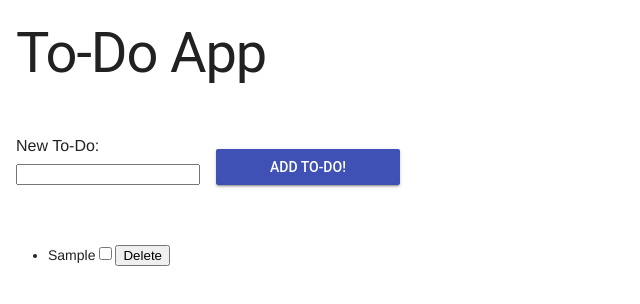
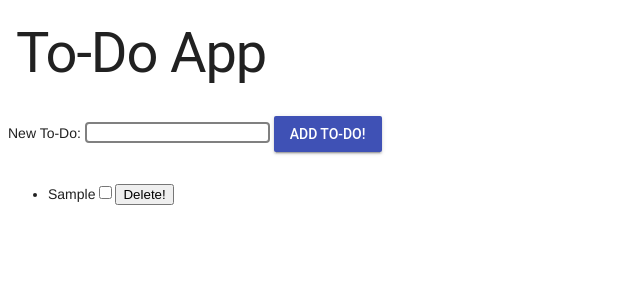
Before and after one commit to sconovergit/todoapp3, a plain HTML site: page index.html in a window 1280 px wide. Both pictures are taken after typing "Sample" into the empty fields and a click on the button "ADD TO-DO!". Shown: the whole page, without its empty margins (0-640 px from the left). Drawn offline with nearby package versions, Linux system fonts and the light colour scheme.

Commit message:
Finished assignment and Added a style

```diff
--- a/app.js
+++ b/app.js
@@ -1,38 +1,58 @@
 function onReady(){
   const addToDoForm = document.getElementById('addToDoForm');
-  const newToDoText = document.getElementById('newToDoText');
-  const toDoList = document.getElementById('toDoList');
-  addToDoForm.addEventListener('submit', event => {
-    event.preventDefault();
+  let toDos = [];
+  let id = 0;
 
-    let title = newToDoText.value;
+  function renderTheUI(){
+      const toDoList = document.getElementById('toDoList');
+      toDoList.textContent = '';
+      toDos.forEach(function(toDo){
+        const newLi = document.createElement('li');
+        const checkBox = document.createElement('input');
+        checkBox.type = "checkbox";
 
-    let newLi = document.createElement('li');
 
-    let checkbox = document.createElement('input');
+        const deleteBtn = document.createElement('button');
+        deleteBtn.textContent = "Delete!";
 
-    checkbox.type = "checkbox";
+        deleteBtn.addEventListener('click', event =>  {
+          toDos = toDos.filter(function(item){
+            return item.id !== toDo.id;
+          })
 
-    let deleteBtn = document.createElement('button');
+          renderTheUI();
+        });
 
-    deleteBtn.textContent = "Delete";
+        newLi.textContent = toDo.title;
+        toDoList.appendChild(newLi);
+        newLi.appendChild(checkBox);
+        newLi.appendChild(deleteBtn);
+      });
+  }
+  function createNewToDo(){
+     const newToDoText = document.getElementById('newToDoText');
+     if(!newToDoText.value){return; }
+     toDos.push({
+       title: newToDoText.value,
+       complete: false,
+       id: id
+     });
 
-    deleteBtn.addEventListener('click', function(event) {
-      //this.parentElement represents the buttons li parent
-      toDoList.removeChild(this.parentElement);
-    })
+     id++;
 
-    newLi.textContent = title;
+     console.log(toDos);
+     newToDoText.value = '';
+     renderTheUI();
+   }
 
-    newLi.appendChild(checkbox);
+   addToDoForm.addEventListener('submit', event => {
+     event.preventDefault();
+     createNewToDo();
 
-    newLi.appendChild(deleteBtn);
+   });
 
-    toDoList.appendChild(newLi);
-
-    newToDoText.value = '';
-  });
-}
+   renderTheUI();
+  }
 
 window.onload = function() {
   onReady();
--- a/index.html
+++ b/index.html
@@ -13,10 +13,10 @@
       <h1 class="mdl-cell mdl-cell--12-col display-3">To-Do App</h1>
     </div>
     <div class="mdl-grid">
-      <form id="addToDoForm" class="mdl-textfield mdl-js-textfield mdl-textfield--floating-label">
-        <label class="mdl-cell mdl-cell--12-col mdl-textfield_label" for="newToDoText">New To-Do:</label>
-        <input class="mdl-cell mdl-cell--8-col mdl-textfield_input" type="text" id="newToDoText">
-        <button class="mdl-cell mdl-cell--8-col mdl-button mdl-js-button mdl-button--raised mdl-button--colored" type="submit">Add To-Do!</button>
+      <form id="addToDoForm">
+        <label for="newToDoText">New To-Do:</label>
+        <input type="text" id="newToDoText">
+        <button class="mdl-button mdl-js-button mdl-button--raised mdl-button--colored" type="submit">Add To-Do!</button>
       </form>
     </div>
     <div class="mdl-grid">
--- a/styles/main.css
+++ b/styles/main.css
@@ -0,0 +1,4 @@
+input[type=text]{
+  border: 2px solid grey;
+  border-radius: 4px;
+}
```
